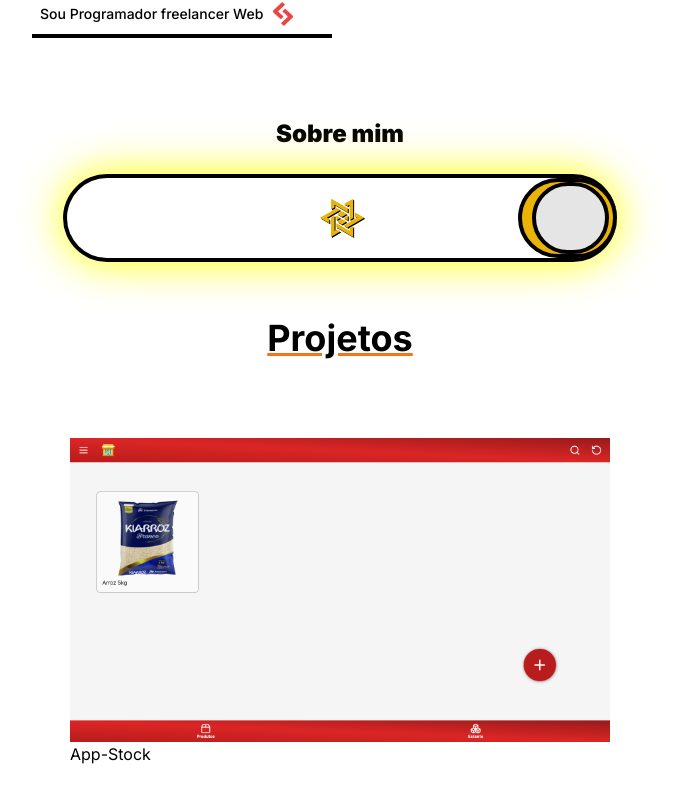
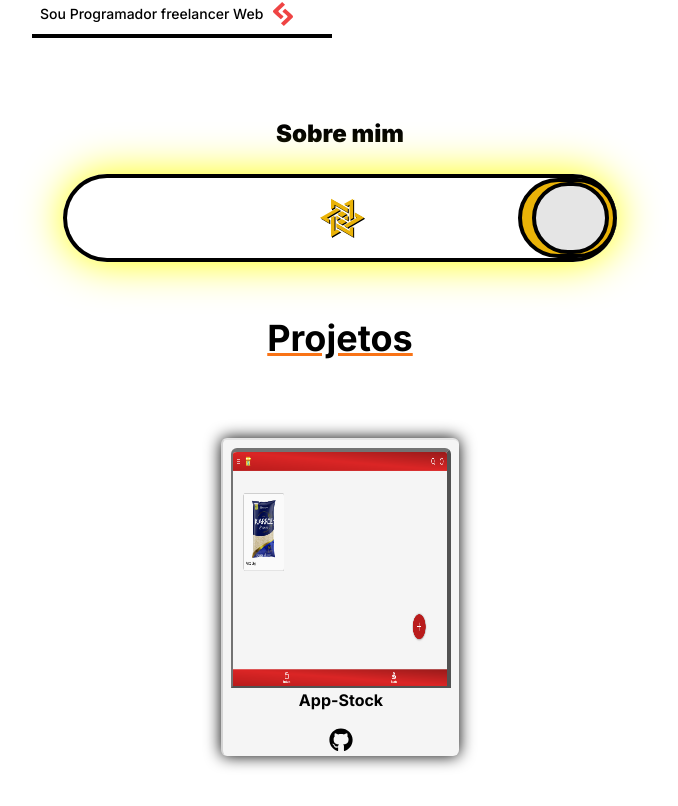
Before and after one commit to MatheusCardosoc0/portfolio, a Next.js app: page / in a window 1280 px wide. Shown: the part 298-1104 px from the top of the page, without its empty margins (300-978 px from the left). Before the commit the page ends 1064 px from the top, so only its background shows below. Built offline with nearby package versions, Linux system fonts and the light colour scheme.

Commit message:
create a container for projects

```diff
--- a/src/app/page.tsx
+++ b/src/app/page.tsx
@@ -3,7 +3,7 @@ import Project from '@/components/projects'
 
 export default function Home() {
   return (
-    <main className="mt-40">
+    <main className="mt-40 pb-20">
       <About />
       <Project />
     </main>
--- a/src/components/projects/ProjectsContainer.tsx
+++ b/src/components/projects/ProjectsContainer.tsx
@@ -1,6 +1,7 @@
 import { SectionProjectsProps } from '@/utils/sectionProjectjs'
 import Image from 'next/image'
 import Link from 'next/link'
+import { FaGithub } from 'react-icons/fa'
 
 interface ProjectsContainerProps {
   data: SectionProjectsProps
@@ -8,11 +9,63 @@ interface ProjectsContainerProps {
 
 const ProjectsContainer: React.FC<ProjectsContainerProps> = ({ data }) => {
   return (
-    <div>
-      <div>
-        <Image src={data.image} width={540} height={320} alt={data.title} />
+    <div
+      className="
+        rounded-md
+        border-l-2
+        border-t-2
+        border-l-neutral-300
+        border-t-neutral-200
+        bg-neutral-100
+        p-2
+        drop-shadow-[0px_0px_8px_black]
+        transition-all
+        duration-1000
+        hover:rotate-[-10deg]
+        hover:drop-shadow-[-20px_-20px_12px_#00000058]
+      "
+    >
+      <div
+        className="
+          mx-auto
+          h-[300px]
+          w-full
+          max-w-[220px]
+        "
+      >
+        <Link target="_blank" href={data.linkDeploy}>
+          <Image
+            src={data.image}
+            width={540}
+            height={320}
+            alt={data.title}
+            className="
+              h-[80%]
+              w-full
+              rounded-t-md
+              border-b-2
+              border-l-2
+              border-r-4
+              border-t-4
+              border-b-neutral-600
+              border-l-neutral-500
+              border-r-neutral-600
+              border-t-neutral-500
+            "
+          />
+        </Link>
 
-        <h3>{data.title}</h3>
+        <h3 className="text-center font-bold">{data.title}</h3>
+
+        <Link target="_blank" href={data.linkGithub}>
+          <FaGithub
+            className="
+              mx-auto
+              mt-4
+              text-2xl
+            "
+          />
+        </Link>
       </div>
     </div>
   )
```
